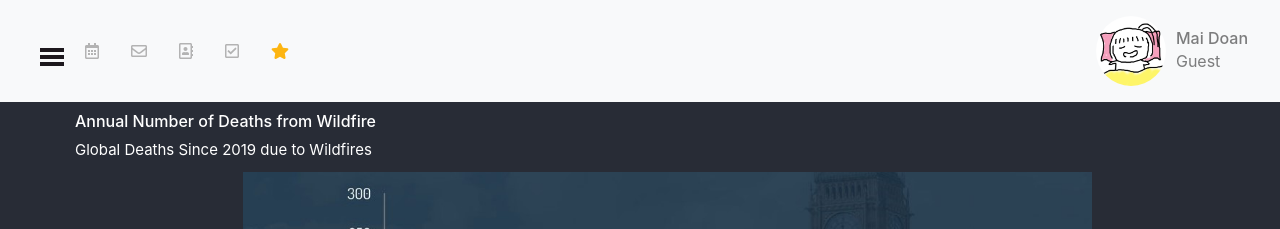
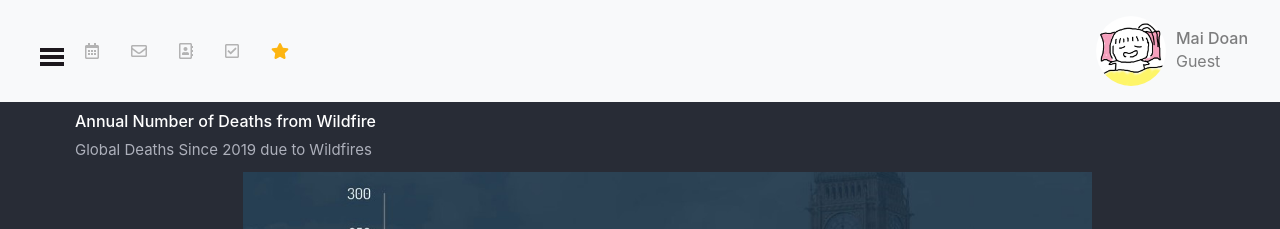
Before and after one commit to chalalala/analytical-app, a React (Create React App) app: page /analytic in a window 1280 px wide. Shown: the top 229 px of the page. Built offline with nearby package versions, Linux system fonts and the light colour scheme.

Commit message:
Change text color

```diff
--- a/src/App.css
+++ b/src/App.css
@@ -8,7 +8,7 @@ html, body {
   color: white;
 }
 .subtitle{
-  color: #ffffff;
+  color: #adb0bb;
   font-size: 15px;
 }
 .avatar{
```
